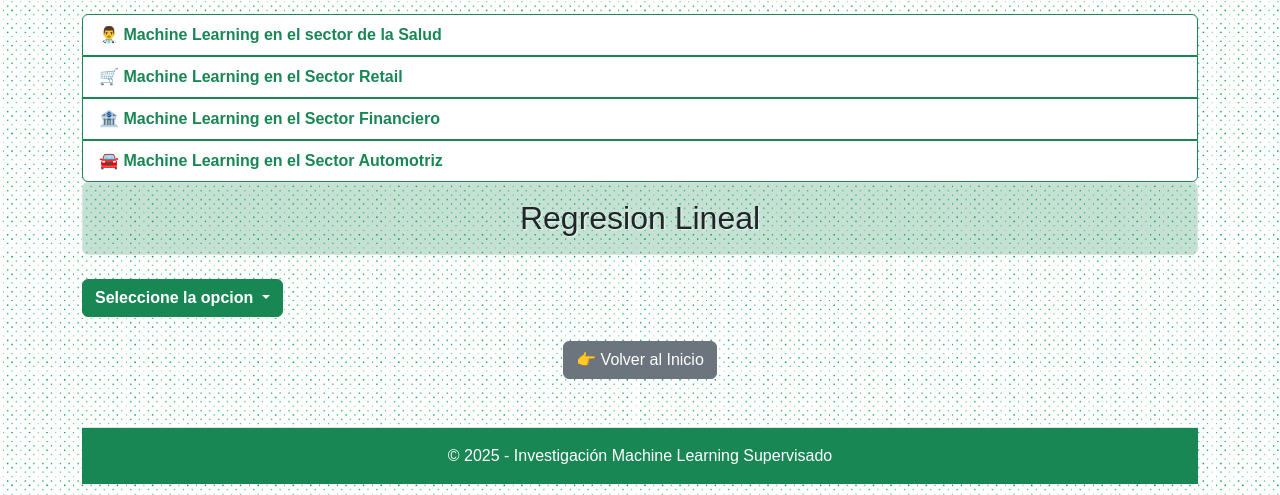
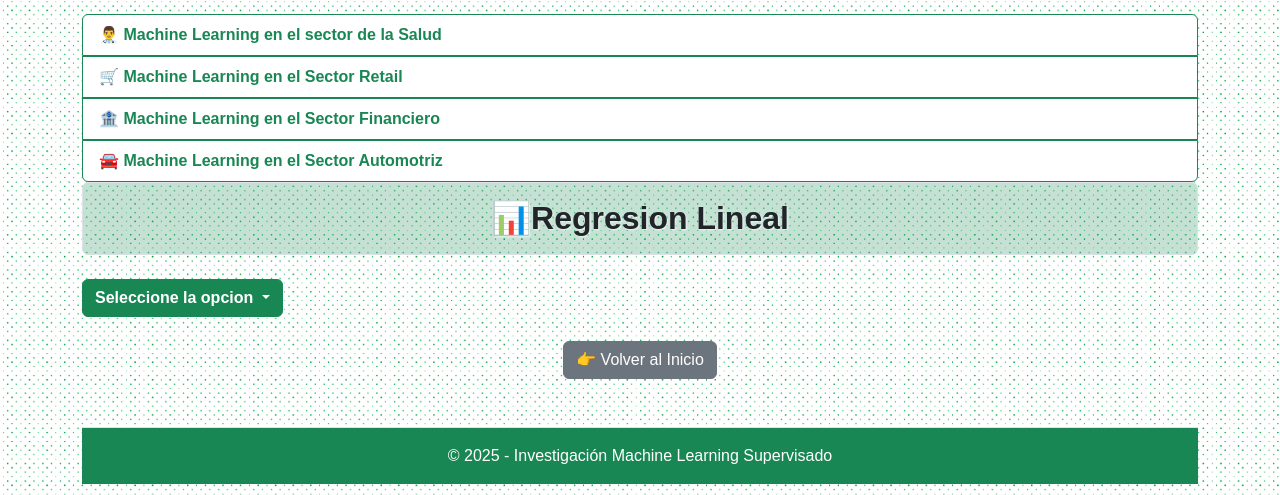
Before and after one commit to Mireya-Garzon-A/ActividadesMachineLearning, a Flask app: page /menu in a window 1280 px wide. Shown: the part 162-657 px from the top of the page. Run offline with Flask 3, Linux system fonts and the light colour scheme.

Commit message:
Aplicación de formato a los titulos

```diff
--- a/templates/menu.html
+++ b/templates/menu.html
@@ -16,7 +16,7 @@
     border border-success mb-0.5"><strong> 🚘 Machine Learning en el Sector Automotriz</strong></a>
 </div>
 
-<h2 class="text-center border bg-success bg-opacity-25 text-dark p-3 mb-4 rounded">Regresion Lineal</h2>
+<h2 class="text-center border bg-success bg-opacity-25 text-dark p-3 mb-4 rounded"><b>📊Regresion Lineal</b></h2>
 
 <div class=""dropdown text-center mb-4>
     <button class="btn btn-success dropdown-toggle fw-bold"type= "button"
```
Also changed, not shown: static/images/regresion.png.
